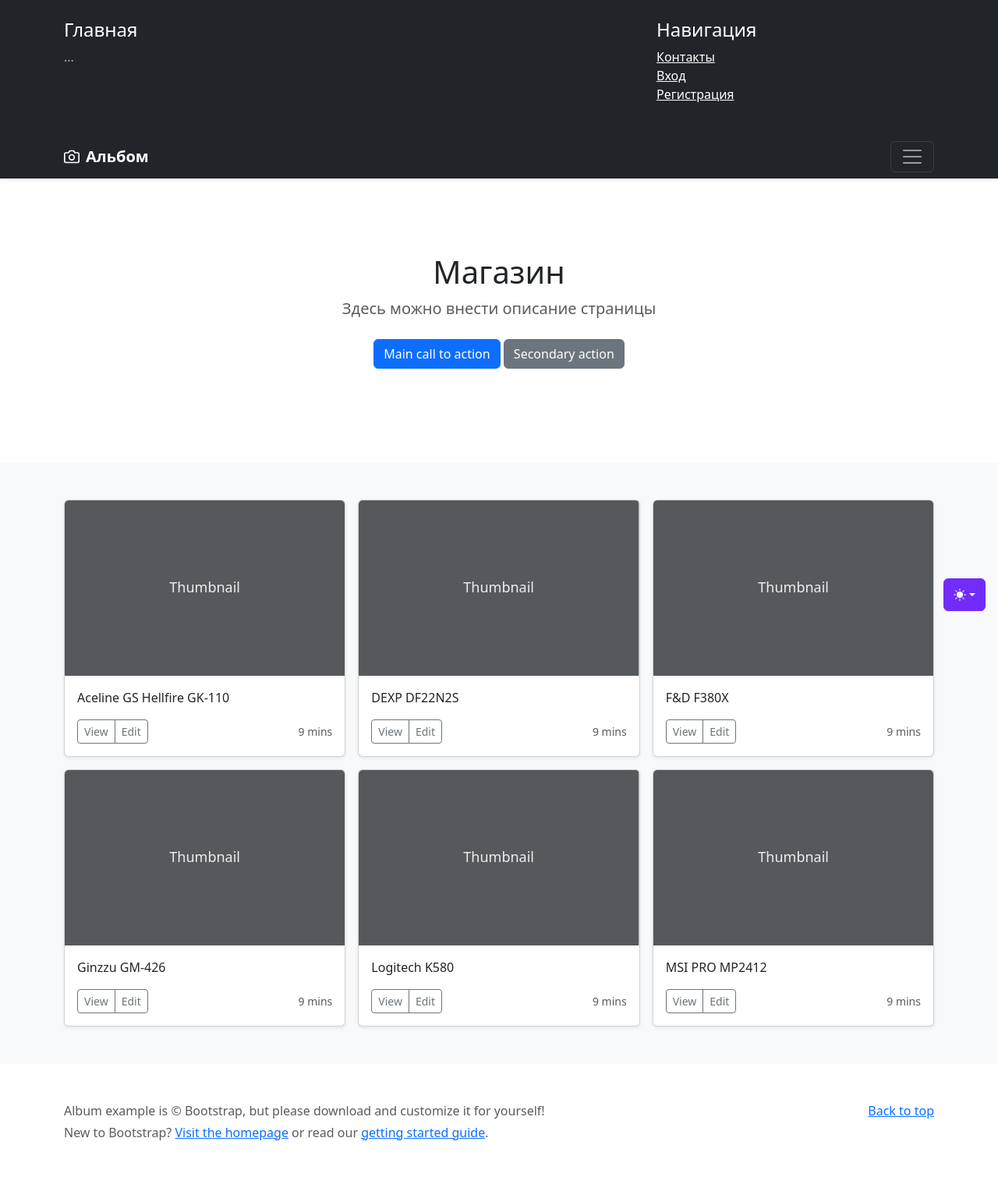
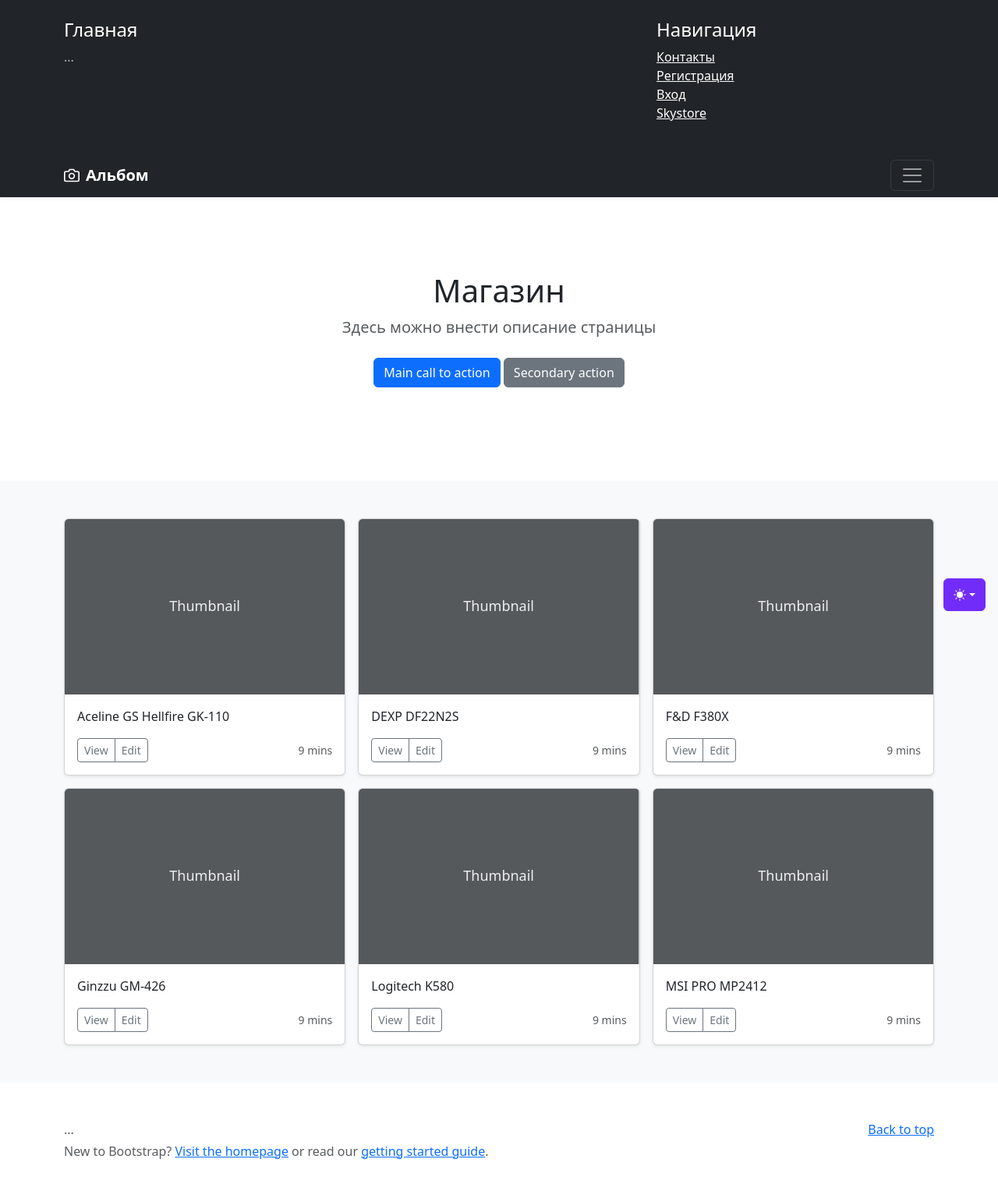
Before and after one commit to KarelinIvan/homework_20_1, a Django app: page /product_list/ in a window 1280 px wide, after a click that opens the changed part. Shown: the whole page at 78% size. Before the commit the page ends 1463 px from the top, so only its background shows below. Run offline with Django 5.2, Linux system fonts and the light colour scheme; data comes from the database, SQL or seed files in the repository; some libraries are stand-ins or nearby versions.

Commit message:
44-й коммит, главная страница

```diff
--- a/catalog/templates/base.html
+++ b/catalog/templates/base.html
@@ -181,7 +181,7 @@
     <p class="float-end mb-1">
       <a href="#">Back to top</a>
     </p>
-    <p class="mb-1">Album example is &copy; Bootstrap, but please download and customize it for yourself!</p>
+    <p class="mb-1">...</p>
     <p class="mb-0">New to Bootstrap? <a href="/">Visit the homepage</a> or read our <a href="../getting-started/introduction/">getting started guide</a>.</p>
   </div>
 </footer>
--- a/catalog/templates/contacts.html
+++ b/catalog/templates/contacts.html
@@ -12,7 +12,7 @@
 <div class="d-flex flex-column flex-md-row align-items-center p-3 px-md-4 mb-3 bg-white border-bottom box-shadow">
     <h5 class="my-0 mr-md-auto font-weight-normal">Skystore</h5>
     <nav class="ms-5">
-        <a class="p-2 btn btn-outline-primary" href="/">Home</a>
+        <a class="p-2 btn btn-outline-primary" href="/">Skystore</a>
         <a class="p-2 btn btn-outline-primary" href="/product_list/">Главная</a>
     </nav>
 </div>
--- a/catalog/templates/includes/inc_menu.html
+++ b/catalog/templates/includes/inc_menu.html
@@ -9,8 +9,9 @@
           <h4>Навигация</h4>
           <ul class="list-unstyled">
             <li><a href="{% url 'catalog:contacts' %}" class="text-white">Контакты</a></li>
+            <li><a href="#" class="text-white">Регистрация</a></li>
             <li><a href="#" class="text-white">Вход</a></li>
-            <li><a href="#" class="text-white">Регистрация</a></li>
+            <li><a href="{% url 'catalog:home' %}" class="text-white">Skystore</a></li>
           </ul>
         </div>
       </div>
```
